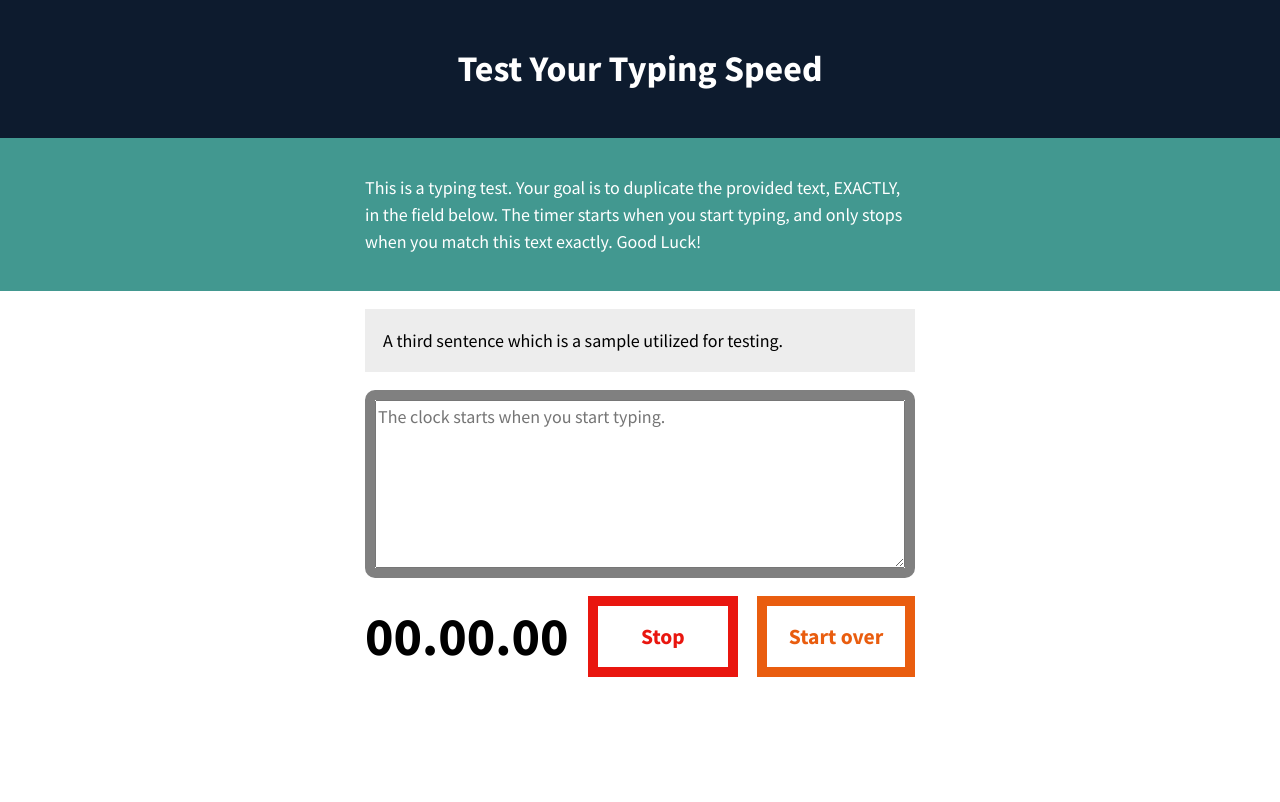
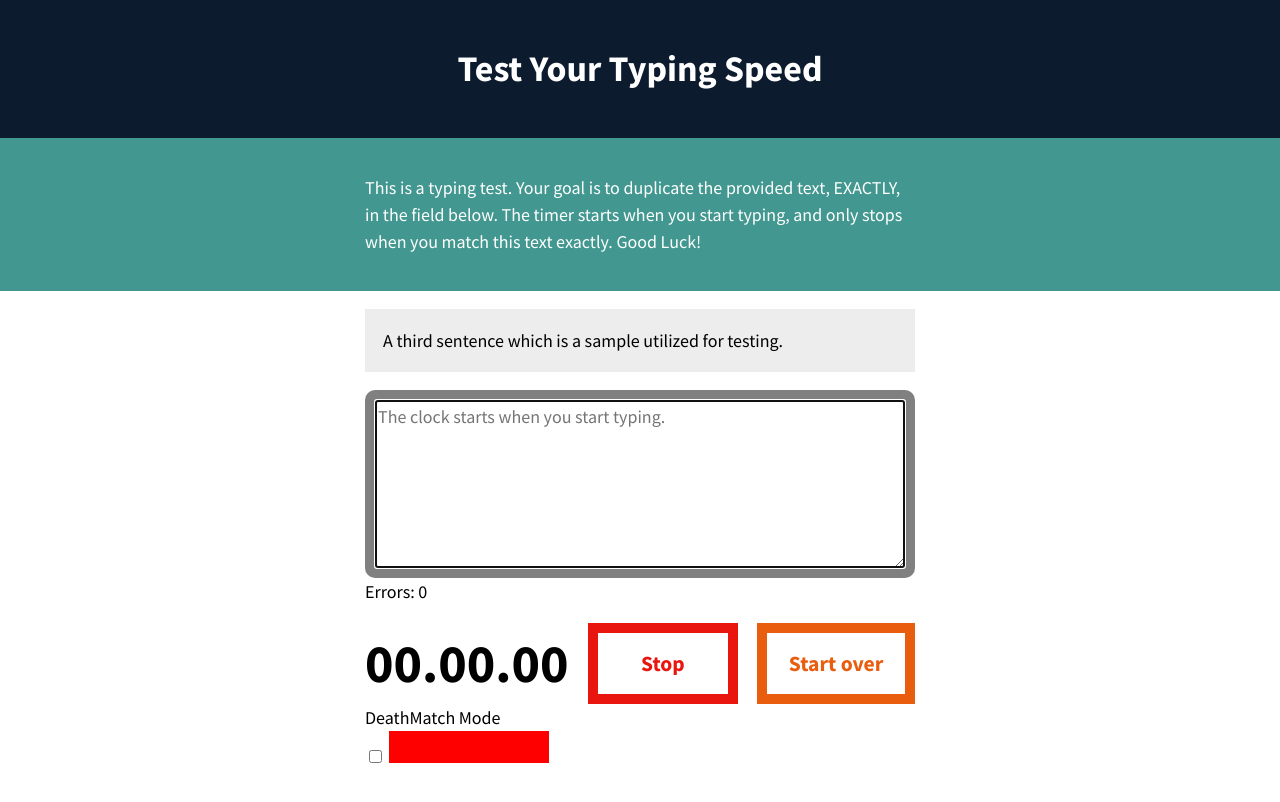
Before and after one commit to pabloxbm/COMP484_PROJECT4, a plain HTML site: page index.html in a window 1280 px wide. Both pictures are taken after a click on the button "Start over". Drawn offline with Linux system fonts and the light colour scheme.

Commit message:
added some features

```diff
--- a/index.html
+++ b/index.html
@@ -27,6 +27,11 @@
                 <textarea id="test-area" name="textarea" rows="6" placeholder="The clock starts when you start typing."></textarea>
             </div><!-- .test-wrapper -->
 
+            <div class="error-count">
+                Errors:
+                <!-- <p>Errors: </p> -->
+            </div>
+
             <div class="meta">
                 <section id="clock">
                     <div class="timer">00:00:00</div>
@@ -34,6 +39,13 @@
 
                 <button id="stop">Stop</button>
                 <button id="reset">Start over</button>
+
+                <label id="deathmatch-container"disabled>
+                    DeathMatch Mode
+                    <br>
+                    <input type="checkbox" id="deathmatch" ></input>
+                    <span class="dmstyle"></span>
+                </label>
             </div><!-- .meta -->
         </section><!-- .test-area -->
     </main>
--- a/script.js
+++ b/script.js
@@ -4,18 +4,24 @@ var timerS = 0;
 var timerM = 0;
 let hasCompleted = false;
 let isStopped = true;
+let errorCount = 0;
+let oldCharLength = 0;
 
 const testWrapper = document.querySelector(".test-wrapper");
 const testArea = document.querySelector("#test-area");
 // const originText = document.querySelector("#origin-text p").innerHTML;
 const originTextBox = document.querySelector("#origin-text p");
+const errorCountDisplay = document.querySelector(".error-count");
 const resetButton = document.querySelector("#reset");
 const stopButton = document.querySelector("#stop");
+const deathmatchBtn = document.querySelector("#deathmatch");
 const theTimer = document.querySelector(".timer");
 
-
+testArea.focus();
 originTextBox.innerHTML = "A sample sentence used for testing.";
 // Add leading zero to numbers 9 or below (purely for aesthetics):
+
+
 function timerToString(){
     let stringTimerHS = timerHS;
     if(stringTimerHS<10){
@@ -72,8 +78,15 @@ function currentlyMatching(e){
     let charLength = testArea.value.length;
     if(testArea.value == originTextBox.innerHTML.substring(0, charLength)){
         testWrapper.style.borderColor = "#8080ff";
+        oldCharLength = charLength;
     }else{
         testWrapper.style.borderColor = "#ff8080";
+        if(charLength > oldCharLength){
+            errorCount++;
+        }
+        oldCharLength = charLength;
+        errorCountDisplay.innerHTML = "Errors: " + errorCount;
+        // errorCountDisplay.innerHTML = "Errors: "+errorCount+"OLD:" +oldCharLength+"NEW:"+charLength;
     }
 }
 
@@ -100,6 +113,7 @@ function stopTimer(e){
         testArea.setAttribute("disabled", true);
     }
     // alert(originTextBox.innerHTML);
+    testArea.focus();
 }
 
 function updateStop(e){
@@ -138,6 +152,9 @@ function resetTimer(e){
     stopButton.style.color = "#e9160f";
     stopButton.innerHTML = "Stop";
     Math.random()>.5? originTextBox.innerHTML = "Another sample sentence that can be used for testing.":originTextBox.innerHTML = "A third sentence which is a sample utilized for testing."
+    testArea.focus();
+    errorCount = 0;
+    errorCountDisplay.innerHTML = "Errors: "+errorCount;;
 }
 
 // Event listeners for keyboard input and the reset button:
@@ -149,3 +166,4 @@ stopButton.addEventListener("mouseleave", this.stopHoveringStopBtn);
 stopButton.addEventListener("mouse", this.hoveringStopBtn);
 resetButton.addEventListener("click", this.resetTimer);
 testArea.addEventListener('input', this.testMatch);
+deathmatchBtn.addEventListener("change", (e)=>{console.log(deathmatchBtn.value)})
--- a/style.css
+++ b/style.css
@@ -202,3 +202,16 @@ body {
     color: white;
     background-color: #e9160f;
 }
+
+.dmstyle{
+    display: inline-block;
+    color: red;
+    background-color: red;
+    width: 10rem;
+    height: 2rem;
+}
+#deathmatch{
+    background-color:#0D1B2E;
+    color: red;
+    border-color: #e9160f;
+}
```
